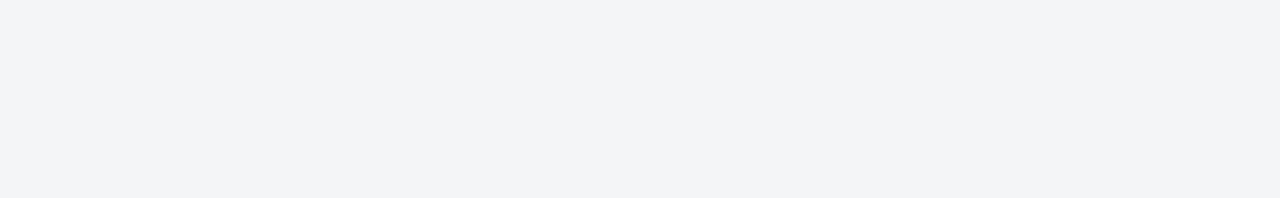
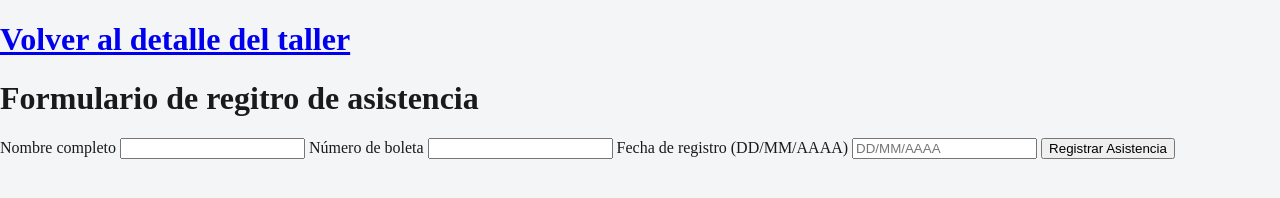
Before and after one commit to Rocerm/Olaolapasapasa, a plain HTML site: page registro.html in a window 1280 px wide. Drawn offline with Linux system fonts and the light colour scheme.

Commit message:
Implementando sección de registro

```diff
--- a/registro.html
+++ b/registro.html
@@ -8,6 +8,30 @@
 
 </head>
 <body>
+     <header>
+    <h1><a href="./detalle.html">Volver al detalle del taller</a></h1>
+  </header>
+  <main>
+    <form class="formulario-registro" id="form-registro" novalidate>
+      <h1>Formulario de regitro de asistencia</h1>
+
+      <label for="nombre">Nombre completo</label>
+      <input type="text" id="nombre" name="nombre" required>
+      <span class="error" id="error-nombre"> </span>
+
+      <label for="boleta">Número de boleta</label>
+      <input type="text" id="boleta" name="boleta" required>
+      <span class="error" id="error-boleta"></span>
+
+      <label for="fecha">Fecha de registro (DD/MM/AAAA)</label>
+      <input type="text" id="fecha" name="fecha" placeholder="DD/MM/AAAA" required>
+      <span class="error" id="error-fecha"></span>
+
+
+      <button type="submit">Registrar Asistencia</button>
+      <p class="mensaje-exito" id="mensaje-exito"></p>
+    </form>
+  </main>
 
 </body>
 </html>
```
